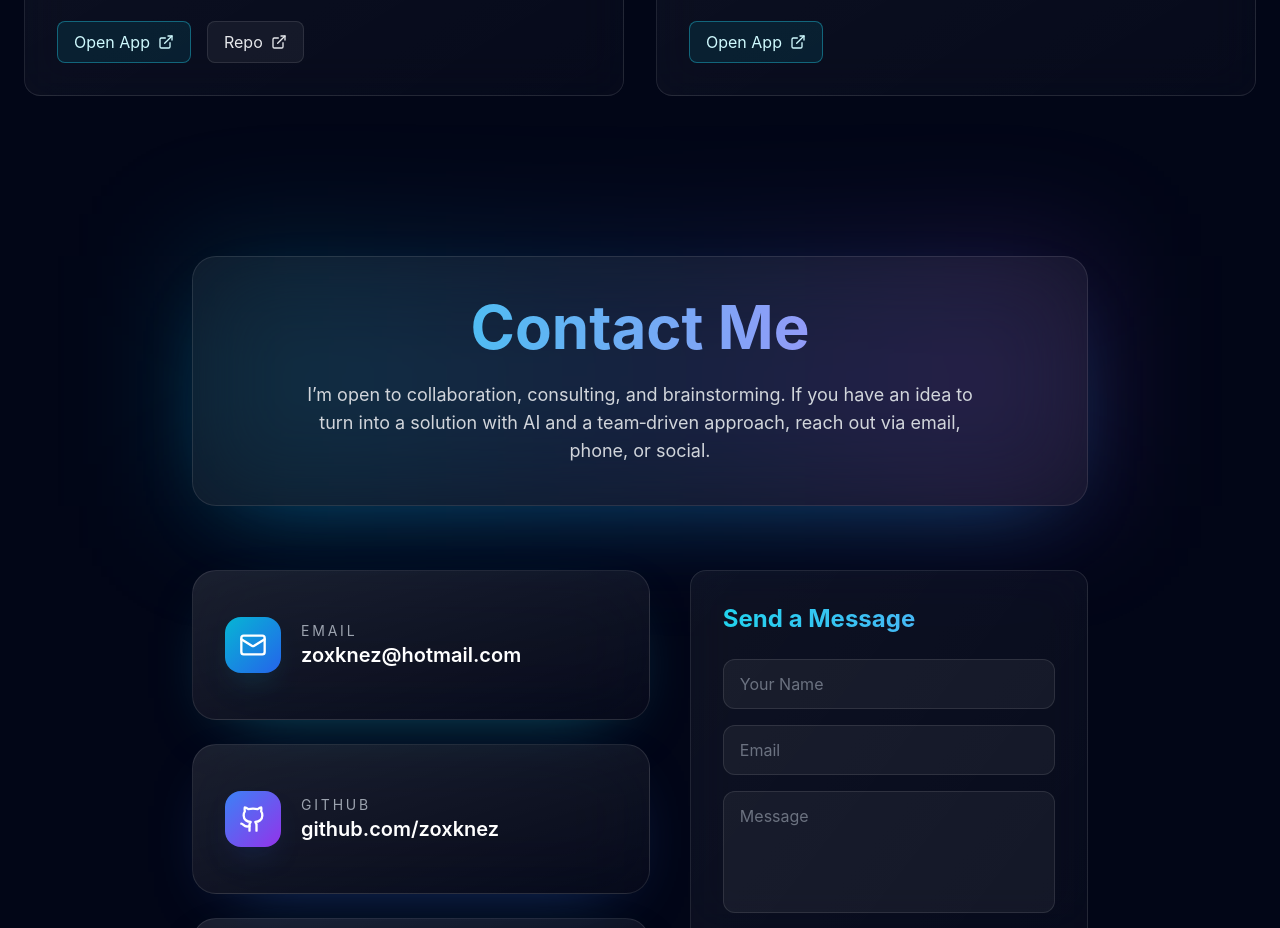
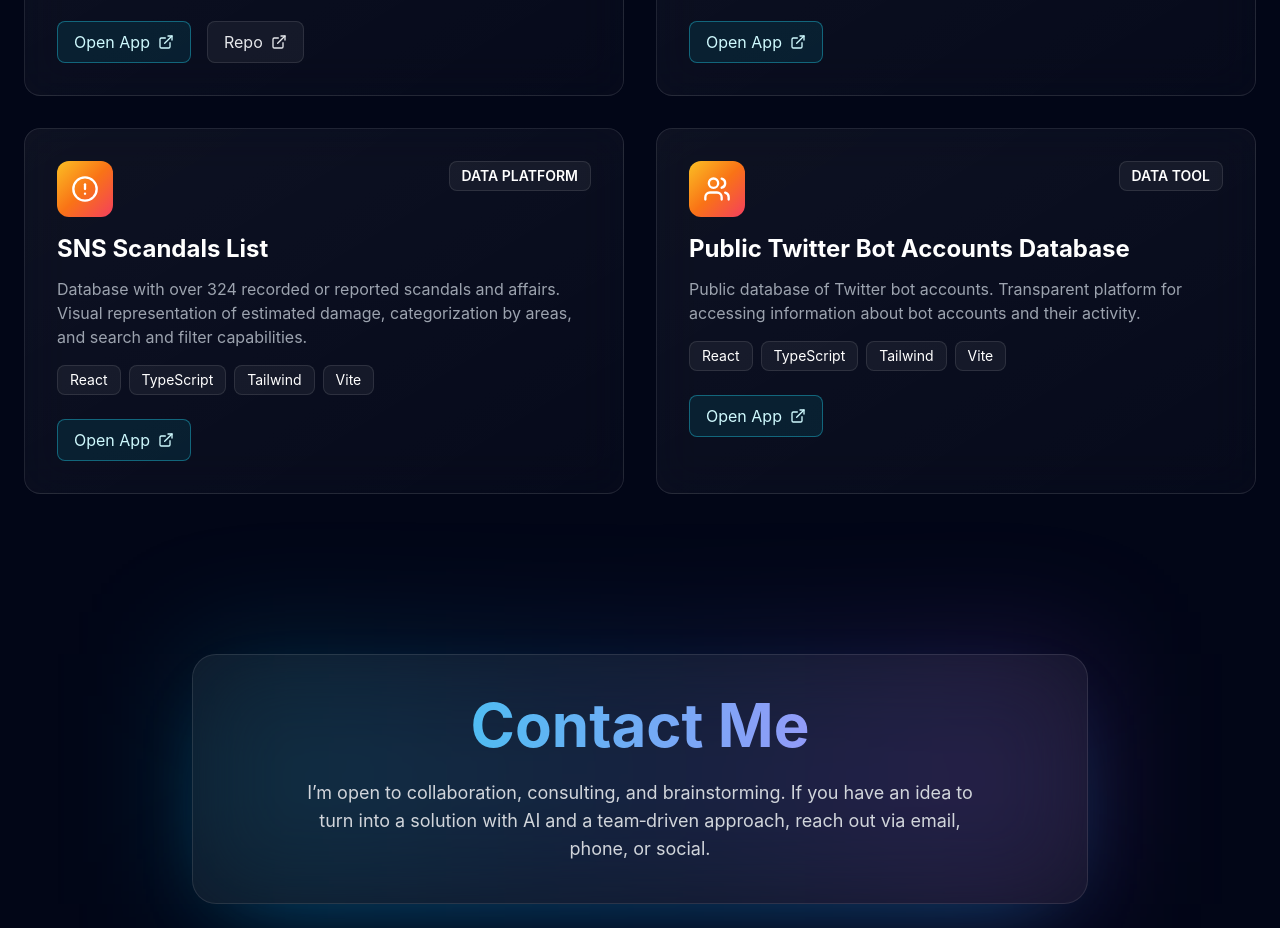
Before and after one commit to zoxknez/Portfolio, a React (Vite) app: page / in a window 1280 px wide. Shown: the part 5100-6028 px from the top of the page. Built offline with nearby package versions, Linux system fonts and the light colour scheme.

Commit message:
Dodata dva nova projekta u portfolio: Spisak afera SNS i Javna baza bot naloga na Twitter-u

```diff
--- a/public/en.json
+++ b/public/en.json
@@ -280,6 +280,38 @@
         "links": {
           "live": "Open App"
         }
+      },
+      {
+        "id": "aferesns",
+        "category": "DATA PLATFORM",
+        "title": "SNS Scandals List",
+        "description": "Database with over 324 recorded or reported scandals and affairs. Visual representation of estimated damage, categorization by areas, and search and filter capabilities.",
+        "stack": [
+          "React",
+          "TypeScript",
+          "Tailwind",
+          "Vite"
+        ],
+        "url": "https://aferesns.vercel.app/",
+        "links": {
+          "live": "Open App"
+        }
+      },
+      {
+        "id": "blokirani",
+        "category": "DATA TOOL",
+        "title": "Public Twitter Bot Accounts Database",
+        "description": "Public database of Twitter bot accounts. Transparent platform for accessing information about bot accounts and their activity.",
+        "stack": [
+          "React",
+          "TypeScript",
+          "Tailwind",
+          "Vite"
+        ],
+        "url": "https://blokirani.vercel.app/",
+        "links": {
+          "live": "Open App"
+        }
       }
     ]
   },
--- a/src/components/Portfolio.tsx
+++ b/src/components/Portfolio.tsx
@@ -1,4 +1,4 @@
-import { ExternalLink, BookOpen, CircleDollarSign, Download, Dumbbell, FileSpreadsheet, FileText, Globe, ScanText, Plane, GraduationCap } from 'lucide-react';
+import { ExternalLink, BookOpen, CircleDollarSign, Download, Dumbbell, FileSpreadsheet, FileText, Globe, ScanText, Plane, GraduationCap, AlertCircle, Users } from 'lucide-react';
 import { useLanguage } from '../contexts/LanguageContext';
 
 interface PortfolioProps {
@@ -38,6 +38,8 @@ export default function Portfolio({ sectionId }: PortfolioProps) {
     'pdf-scraper': ScanText,
     'mma-balkan': Dumbbell,
     'efina': CircleDollarSign,
+    'aferesns': AlertCircle,
+    'blokirani': Users,
   };
 
   const gradients = [
```
Also changed, not shown: public/sr.json (+32 -0 lines).
